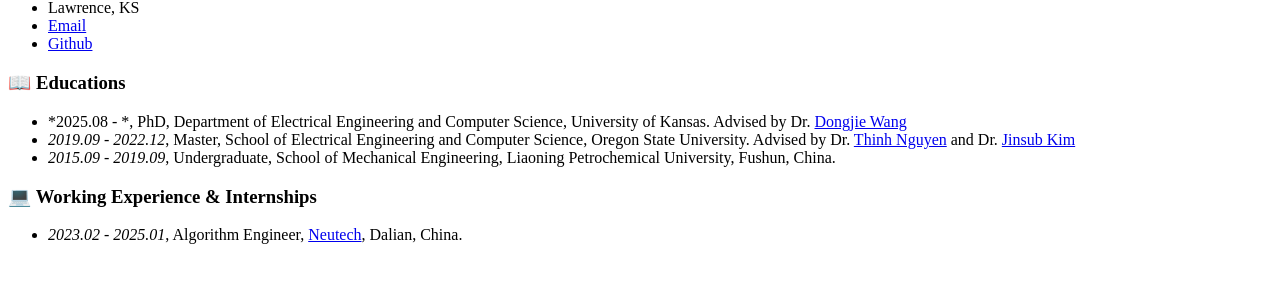
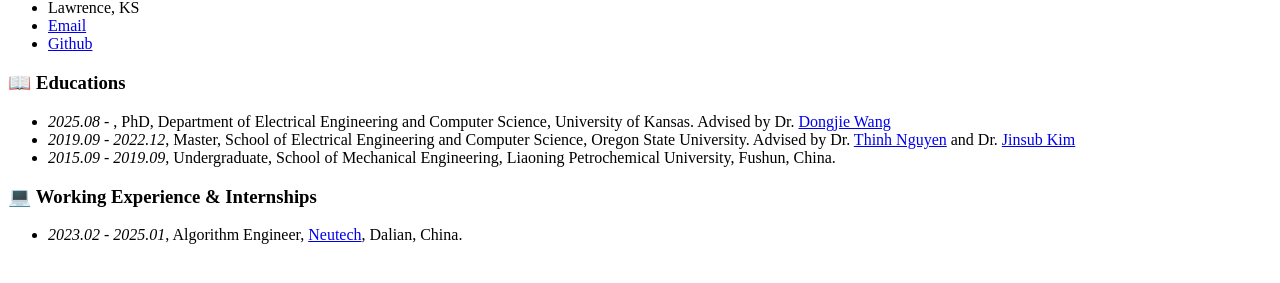
Before and after one commit to RayLiu1103/rayliu1103.github.io, a Jekyll site: the page built from _pages/includes/others.md, in a window 1280 px wide. Shown: the part 330-613 px from the top of the page. Built offline with Jekyll 4.4.1, drawn with Linux system fonts in a browser that asks for light colours; our own code applies the rules of GitHub Pages for plain Markdown files; comment, search, counter and statistics services are not loaded.

```diff
--- a/_pages/includes/others.md
+++ b/_pages/includes/others.md
@@ -1,6 +1,6 @@
 
 # 📖 Educations
-- *2025.08 - *, PhD, Department of Electrical Engineering and Computer Science, University of Kansas. Advised by Dr. [Dongjie Wang](https://wangdongjie100.github.io/)
+- *2025.08* - , PhD, Department of Electrical Engineering and Computer Science, University of Kansas. Advised by Dr. [Dongjie Wang](https://wangdongjie100.github.io/)
 - *2019.09 - 2022.12*, Master, School of Electrical Engineering and Computer Science, Oregon State University. Advised by Dr. [Thinh Nguyen](https://web.engr.oregonstate.edu/~thinhq/) and Dr. [Jinsub Kim](https://sites.google.com/a/cornell.edu/jinsub-kim/home)
 - *2015.09 - 2019.09*, Undergraduate, School of Mechanical Engineering, Liaoning Petrochemical University, Fushun, China.
 
```
